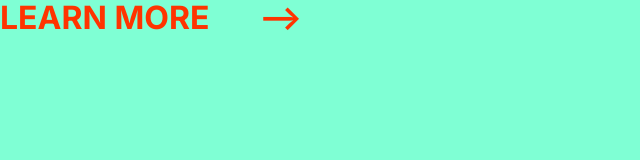
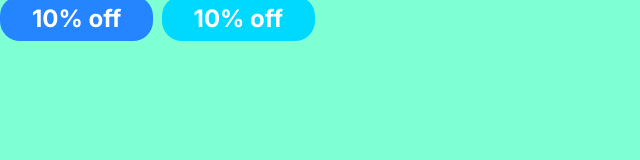
Before and after one commit to ZayetsKatya1/website, a plain HTML site: page index.html in a window 1280 px wide. Shown: the whole page, without its empty margins (0-640 px from the left). Drawn offline with Linux system fonts and the light colour scheme.

Commit message:
Define badges component

```diff
--- a/css/styles.css
+++ b/css/styles.css
@@ -46,3 +46,30 @@ a {
 .link-arrow:hover::after{
     margin-left: 50px;
 }
+/*Badges*/
+
+.badge{
+    border-radius: 20px;
+    padding: 0.5rem 2rem;
+    font-weight: bold;
+    word-spacing:nowrap;
+}
+.badge-primary {
+    background: var(--color-primary);
+    color: #fff;
+}
+.badge-secondary{
+    background: var(--color-secondary);
+        color: #fff;
+}
+.badge-small{
+    font-size: 1.6rem;
+}
+@media screen and (min-width:1024px) {
+    .badge-small {
+            font-size: 1.2rem
+}
+.badge{
+    font-size: 1.5rem;
+}
+}
--- a/index.html
+++ b/index.html
@@ -20,9 +20,11 @@
      Labore reprehenderit laboriosam natus quo consequuntur,
      ducimus omnis quia ratione alias consequatur tempora
      debitis aliquid necessitatibus, quidem minus possimus,
-     exercitationem saepe qui.</P>!-->
-     <a href="#" class="link-arrow">Learn more</a>
+     exercitationem saepe qui.</P>
+     <a href="#" class="link-arrow">Learn more</a>!-->
 
+     <span class="badge badge-primary">10% off</span>
+     <span class="badge badge-secondary badge-small">10% off</span>
 
 </body>
 </html>
```
